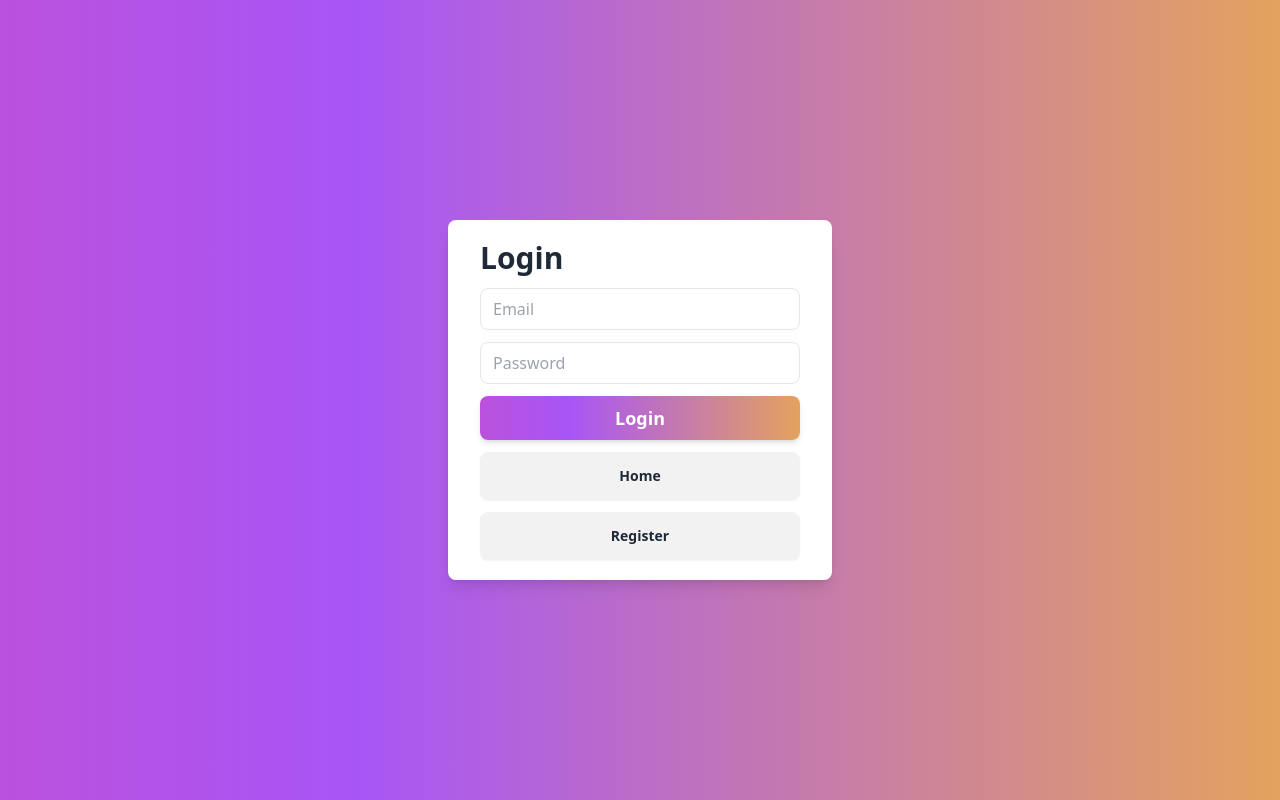
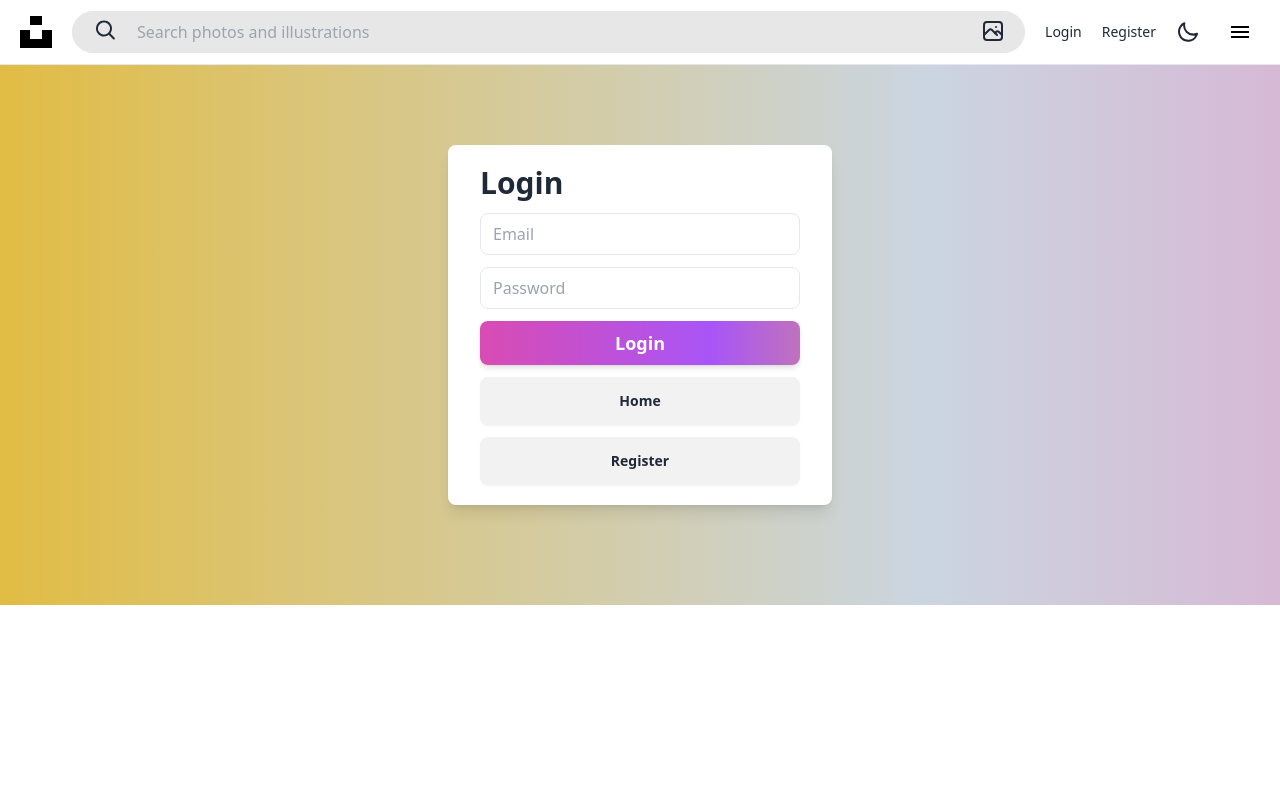
Before and after one commit to abrorwweb/Exam, a React (Vite) app: page /login in a window 1280 px wide. Built offline with nearby package versions, Linux system fonts and the light colour scheme.

Commit message:
card-style

```diff
--- a/src/components/RandomImages.jsx
+++ b/src/components/RandomImages.jsx
@@ -78,7 +78,7 @@ const RandomImages = () => {
               <div className="skeleton h-32 w-full"></div>
             </div>
           ))}
-      {loader && <p className="text-center col-span-3">Yuklanmoqda...</p>}
+      {loader && <p className="justify-center col-span-3 loading loading-bars loading-xs"></p>}
     </div>
   );
 };
--- a/src/layout/Header.jsx
+++ b/src/layout/Header.jsx
@@ -1,7 +1,7 @@
 import React, { useState } from "react";
 import { NavLink } from "react-router-dom";
 import { CgSearch } from "react-icons/cg";
-import { TbPhotoScan } from "react-icons/tb";
+import { TbPhoto } from "react-icons/tb";
 import DarkMode from "../components/DarkMode";
 
 const Header = () => {
@@ -49,7 +49,7 @@ const Header = () => {
               className="border rounded-full px-16 py-2 w-full focus:outline-none bg-[#E7E7E7] focus:bg-white"
             />
             <button>
-              <TbPhotoScan className="absolute w-6 h-6 top-2 right-5" />
+              <TbPhoto className="absolute w-6 h-6 top-2 right-5" />
             </button>
           </div>
           <NavLink to="/login" className="text-sm">
--- a/src/pages/Login.jsx
+++ b/src/pages/Login.jsx
@@ -1,6 +1,6 @@
 import React, { useState } from "react";
 import { NavLink } from "react-router-dom";
-
+import Header from "../layout/Header";
 const Login = () => {
   const [formData, setFormData] = useState({
     displayName: "",
@@ -19,12 +19,12 @@ const Login = () => {
   };
 
   return (
-    <div className="flex min-h-screen w-screen">
-
-      <div className="w-full bg-gradient-to-r from-pink-500 via-purple-500 to-amber-400 bg-[length:200%_200%] animate-gradient flex items-center justify-center">
+    <div className="" >
+      <Header />
+      <div className="w-full bg-gradient-to-r from-yellow-500 via-slate-300 to-pink-400 bg-[length:200%_200%] animate-gradient flex items-center justify-center">
         <form
           onSubmit={handleSubmit}
-          className="px-8 py-5 max-w-96 w-full bg-white shadow-lg rounded-lg dark:bg-gray-950"
+          className=" mt-[80px] mb-[100px] px-8 py-5 max-w-96 w-full bg-white shadow-lg rounded-lg dark:bg-gray-950"
         >
           <h2 className="text-3xl font-bold inline-block mb-3">Login</h2>
           <div className="flex flex-col gap-y-3">
--- a/src/pages/Register.jsx
+++ b/src/pages/Register.jsx
@@ -21,7 +21,7 @@ const Register = () => {
   return (
     <div className="flex min-h-screen w-screen">
       <div className="w-2/5 bg-[url('https://picsum.photos/900/1200')] bg-center bg-cover"></div>
-      <div className="w-3/5 bg-gradient-to-r from-pink-500 via-purple-500 to-amber-400 bg-[length:200%_200%] animate-gradient flex items-center justify-center">
+      <div className="w-3/5 bg-gradient-to-r from-blue-500 via-yellow-500 to-slate-300 bg-[length:200%_200%] animate-gradient flex items-center justify-center">
         <form
           onSubmit={handleSubmit}
           className="px-8 py-5 max-w-96 w-full bg-white shadow-lg rounded-lg dark:bg-gray-950"
```
